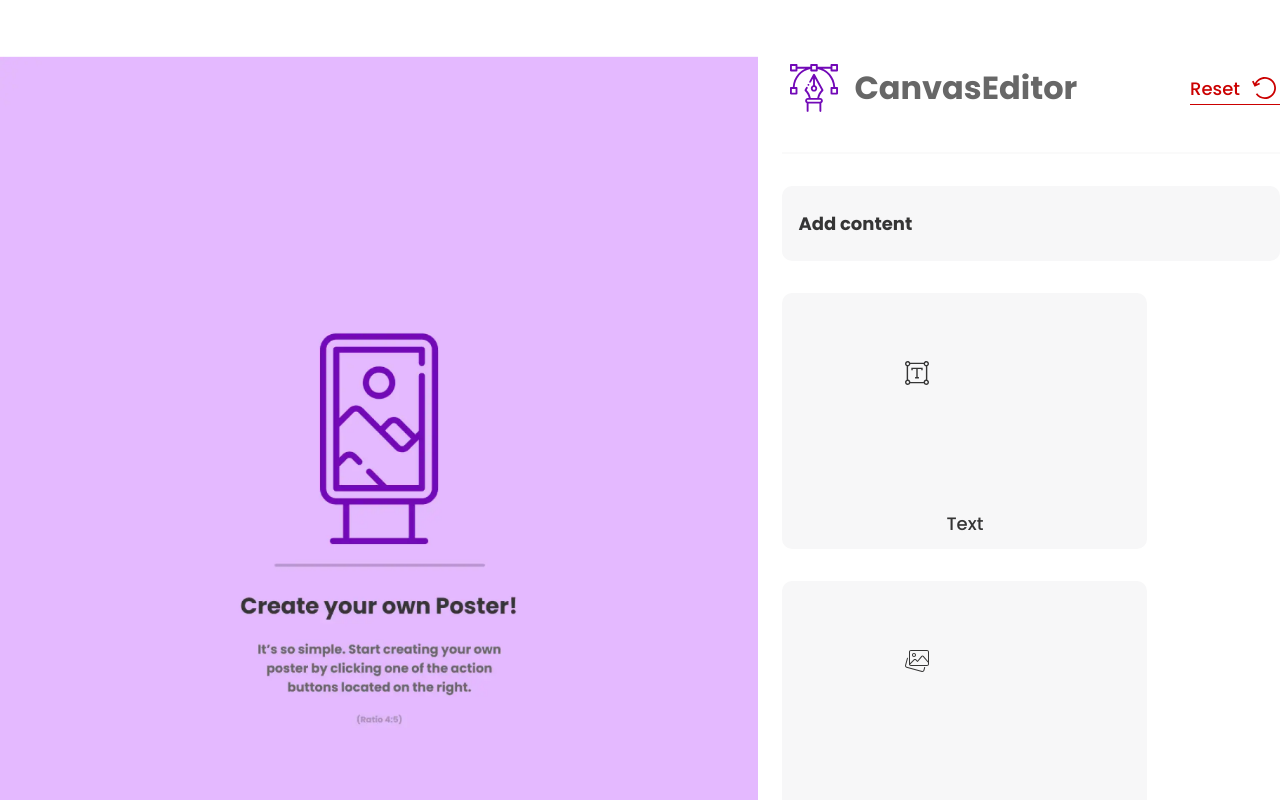
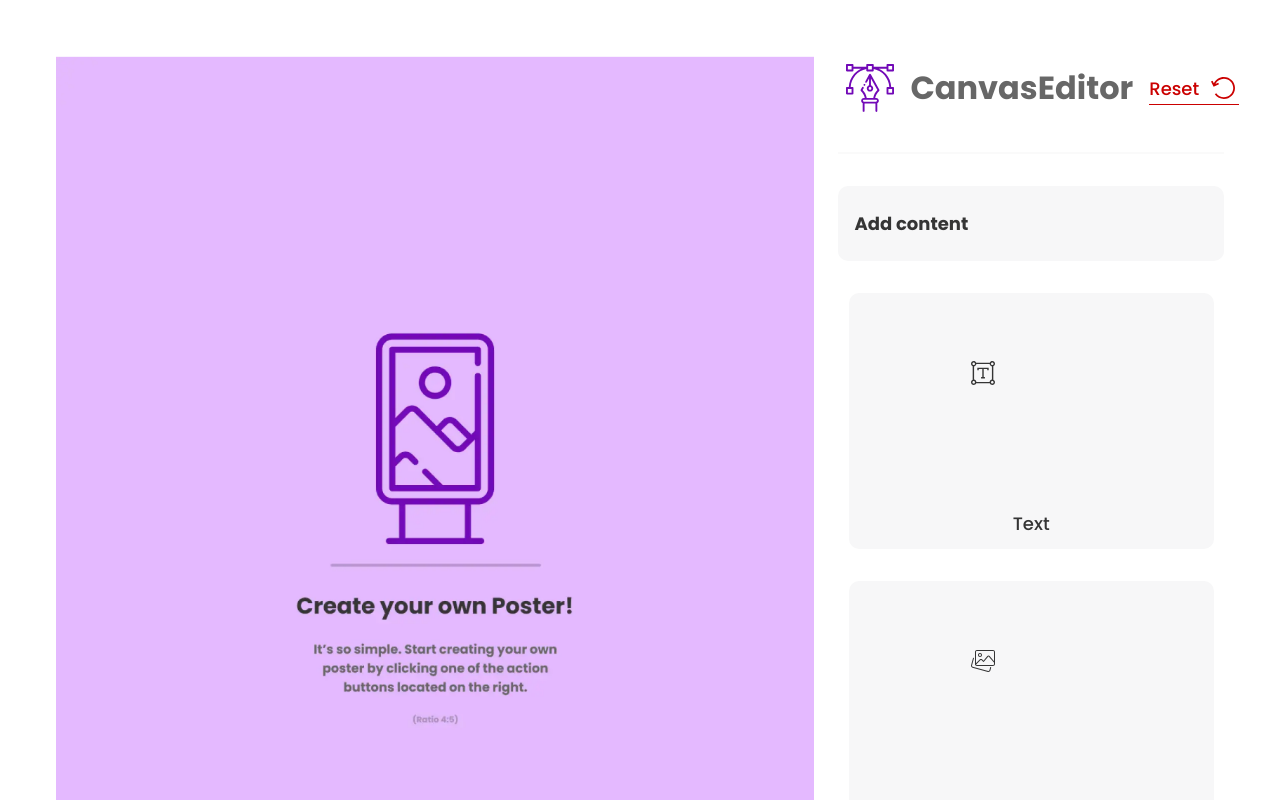
Before and after one commit to moose96/canvas-editor, a React (Vite) app: page / in a window 1280 px wide. Shown: the top 800 px of the page. Built offline with nearby package versions, Linux system fonts and the light colour scheme.

Commit message:
feat: draft of responsive layout

```diff
--- a/src/app.tsx
+++ b/src/app.tsx
@@ -98,11 +98,16 @@ export default function App() {
   };
 
   return (
-    <div className="flex gap-6 justify-center py-14">
-      <canvas ref={canvasRef} className="w-[759px] h-[948px]" width={1080} height={1350}></canvas>
-      <div className="flex flex-col justify-between">
+    <div className={twMerge('flex gap-6 justify-center p-5 flex-col-reverse', 'xl:flex-row', 'sm:p-14')}>
+      <canvas
+        ref={canvasRef}
+        className={twMerge('w-full h-full max-w-[759px] max-h-[948px]', 'max-xl:self-center')}
+        width={1080}
+        height={1350}
+      ></canvas>
+      <div className="flex flex-col justify-between w-full @container">
         <div className="flex flex-col gap-8">
-          <div className="flex justify-between items-center">
+          <div className={twMerge('flex justify-between items-center gap-4', 'max-xl:flex-wrap')}>
             <div className="flex gap-2 items-center">
               <Logo className="w-16 h-16" />
               <h1 className="typography-display text-black-75">CanvasEditor</h1>
@@ -121,7 +126,7 @@ export default function App() {
           <div className="bg-white-97 rounded-[10px] px-4 py-6">
             <h2 className="typography-body-bold">Add content</h2>
           </div>
-          <div className="flex flex-wrap gap-x-[29px] gap-y-8 max-w-[759px]">
+          <div className="flex flex-wrap gap-x-[29px] gap-y-8 max-w-[759px] @max-[759px]:justify-center">
             <ActionButton icon={<Text />} label="Text" onClick={handleText} />
             <ActionButton icon={<Img />} label="Image" onClick={handleImage} />
             <ActionButton icon={<Background />} label="Background" onClick={handleBackground} />
@@ -129,7 +134,11 @@ export default function App() {
         </div>
         <div className="flex flex-col gap-8">
           <Line />
-          <PrimaryButton label="Export to PNG" className="self-end w-max" onClick={handleExport} />
+          <PrimaryButton
+            label="Export to PNG"
+            className={twMerge('self-end w-max', 'max-sm:w-full')}
+            onClick={handleExport}
+          />
         </div>
       </div>
       {modalElement}
```
